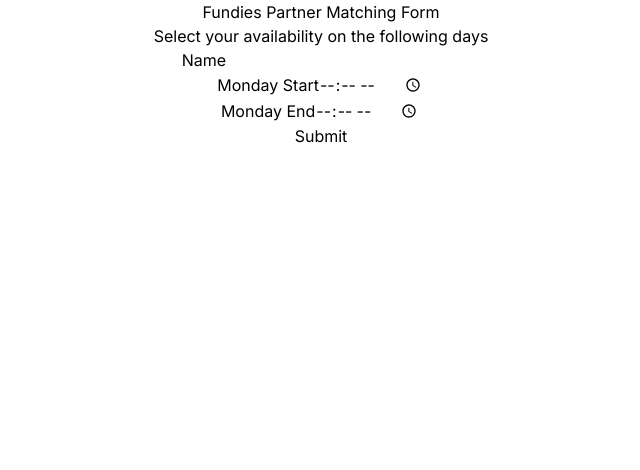
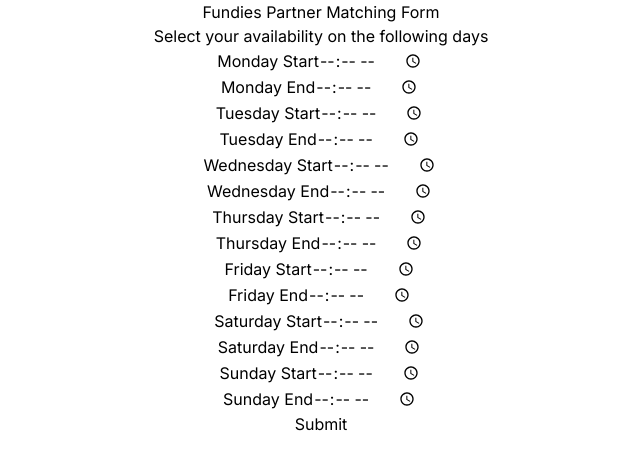
Before and after one commit to Oasis-NEU/s24-group11, a Next.js app: page /matching-form in a window 1280 px wide. Shown: the top 470 px of the page, without its empty margins (319-959 px from the left). Built offline with nearby package versions, Linux system fonts and the light colour scheme.

Commit message:
finished basic form skeleton
TODO: add a checkbox function that allows the user to select whether they are available AT ALL that day- if they aren't, then they do not need to fill out that part of the form

```diff
--- a/app/matching-form/MatchingFormPage.tsx
+++ b/app/matching-form/MatchingFormPage.tsx
@@ -2,33 +2,49 @@
 import { useState } from 'react';
 
 export default function MatchingFormPage() {
-    const [name, setName] = useState('');
     const [mondayStartTime, setMondayStartTime] = useState('');
     const [mondayEndTime, setMondayEndTime] = useState('');
+    const [tuesdayStartTime, setTuesdayStartTime] = useState('');
+    const [tuesdayEndTime, setTuesdayEndTime] = useState('');
+    const [wednesdayStartTime, setWednesdayStartTime] = useState('');
+    const [wednesdayEndTime, setWednesdayEndTime] = useState('');
+    const [thursdayStartTime, setThursdayStartTime] = useState('');
+    const [thursdayEndTime, setThursdayEndTime] = useState('');
+    const [fridayStartTime, setFridayStartTime] = useState('');
+    const [fridayEndTime, setFridayEndTime] = useState('');
+    const [saturdayStartTime, setSaturdayStartTime] = useState('');
+    const [saturdayEndTime, setSaturdayEndTime] = useState('');
+    const [sundayStartTime, setSundayStartTime] = useState('');
+    const [sundayEndTime, setSundayEndTime] = useState('');
     const [error, setError] = useState('');
 
     const handleSubmit = (event: React.FormEvent<HTMLFormElement>) => {
         event.preventDefault();
         if (mondayStartTime >= mondayEndTime) {
             setError('Monday start time must come before Monday end time');
+        } else if (tuesdayStartTime >= tuesdayEndTime) {
+            setError('Tuesday start time must come before Tuesday end time');
+        } else if (wednesdayStartTime >= wednesdayEndTime) {
+            setError('Wednesday start time must come before Wednesday end time');
+        } else if (thursdayStartTime >= thursdayEndTime) {
+            setError('Thursday start time must come before Thursday end time');
+        } else if (fridayStartTime >= fridayEndTime) {
+            setError('Friday start time must come before Friday end time');
+        } else if (saturdayStartTime >= saturdayEndTime) {
+            setError('Saturday start time must come before Saturday end time');
+        } else if (sundayStartTime >= sundayEndTime) {
+            setError('Sunday start time must come before Sunday end time');
         } else {
             // Reset error state
             setError('');
             // Perform further actions, such as submitting the form data
         }
     };
+
     return (
         <form onSubmit={handleSubmit}>
             <h2>Select your availability on the following days</h2>
-            <div>
-                <label htmlFor="name">Name</label>
-                <input
-                    type="text"
-                    id="name"
-                    value={name}
-                    onChange={(e) => setName(e.target.value)}
-                />
-            </div>
+
             <div>
                 <label htmlFor="monday-start">Monday Start</label>
                 <input
@@ -49,6 +65,126 @@ export default function MatchingFormPage() {
                     required
                 />
             </div>
+            <div>
+                <label htmlFor="tuesday-start">Tuesday Start</label>
+                <input
+                    type="time"
+                    id="tuesday-start"
+                    value={tuesdayStartTime}
+                    onChange={(e) => setTuesdayStartTime(e.target.value)}
+                    required
+                />
+            </div>
+            <div>
+                <label htmlFor="tuesday-end">Tuesday End</label>
+                <input
+                    type="time"
+                    id="tuesday-end"
+                    value={tuesdayEndTime}
+                    onChange={(e) => setTuesdayEndTime(e.target.value)}
+                    required
+                />
+            </div>
+            <div>
+                <label htmlFor="wednesday-start">Wednesday Start</label>
+                <input
+                    type="time"
+                    id="wednesday-start"
+                    value={wednesdayStartTime}
+                    onChange={(e) => setWednesdayStartTime(e.target.value)}
+                    required
+                />
+            </div>
+            <div>
+                <label htmlFor="wednesday-end">Wednesday End</label>
+                <input
+                    type="time"
+                    id="wednesday-end"
+                    value={wednesdayEndTime}
+                    onChange={(e) => setWednesdayEndTime(e.target.value)}
+                    required
+                />
+            </div>
+            <div>
+                <label htmlFor="thursday-start">Thursday Start</label>
+                <input
+                    type="time"
+                    id="thursday-start"
+                    value={thursdayStartTime}
+                    onChange={(e) => setThursdayStartTime(e.target.value)}
+                    required
+                />
+            </div>
+            <div>
+                <label htmlFor="thursday-end">Thursday End</label>
+                <input
+                    type="time"
+                    id="thursday-end"
+                    value={thursdayEndTime}
+                    onChange={(e) => setThursdayEndTime(e.target.value)}
+                    required
+                />
+            </div>
+            <div>
+                <label htmlFor="friday-start">Friday Start</label>
+                <input
+                    type="time"
+                    id="friday-start"
+                    value={fridayStartTime}
+                    onChange={(e) => setFridayStartTime(e.target.value)}
+                    required
+                />
+            </div>
+            <div>
+                <label htmlFor="friday-end">Friday End</label>
+                <input
+                    type="time"
+                    id="friday-end"
+                    value={fridayEndTime}
+                    onChange={(e) => setFridayEndTime(e.target.value)}
+                    required
+                />
+            </div>
+            <div>
+                <label htmlFor="saturday-start">Saturday Start</label>
+                <input
+                    type="time"
+                    id="saturday-start"
+                    value={saturdayStartTime}
+                    onChange={(e) => setSaturdayStartTime(e.target.value)}
+                    required
+                />
+            </div>
+            <div>
+                <label htmlFor="saturday-end">Saturday End</label>
+                <input
+                    type="time"
+                    id="saturday-end"
+                    value={saturdayEndTime}
+                    onChange={(e) => setSaturdayEndTime(e.target.value)}
+                    required
+                />
+            </div>
+            <div>
+                <label htmlFor="sunday-start">Sunday Start</label>
+                <input
+                    type="time"
+                    id="sunday-start"
+                    value={sundayStartTime}
+                    onChange={(e) => setSundayStartTime(e.target.value)}
+                    required
+                />
+            </div>
+            <div>
+                <label htmlFor="sunday-end">Sunday End</label>
+                <input
+                    type="time"
+                    id="sunday-end"
+                    value={sundayEndTime}
+                    onChange={(e) => setSundayEndTime(e.target.value)}
+                    required
+                />
+            </div>
             {error && <p style={{ color: 'red' }}>{error}</p>}
             <button type="submit">Submit</button>
         </form>
```
